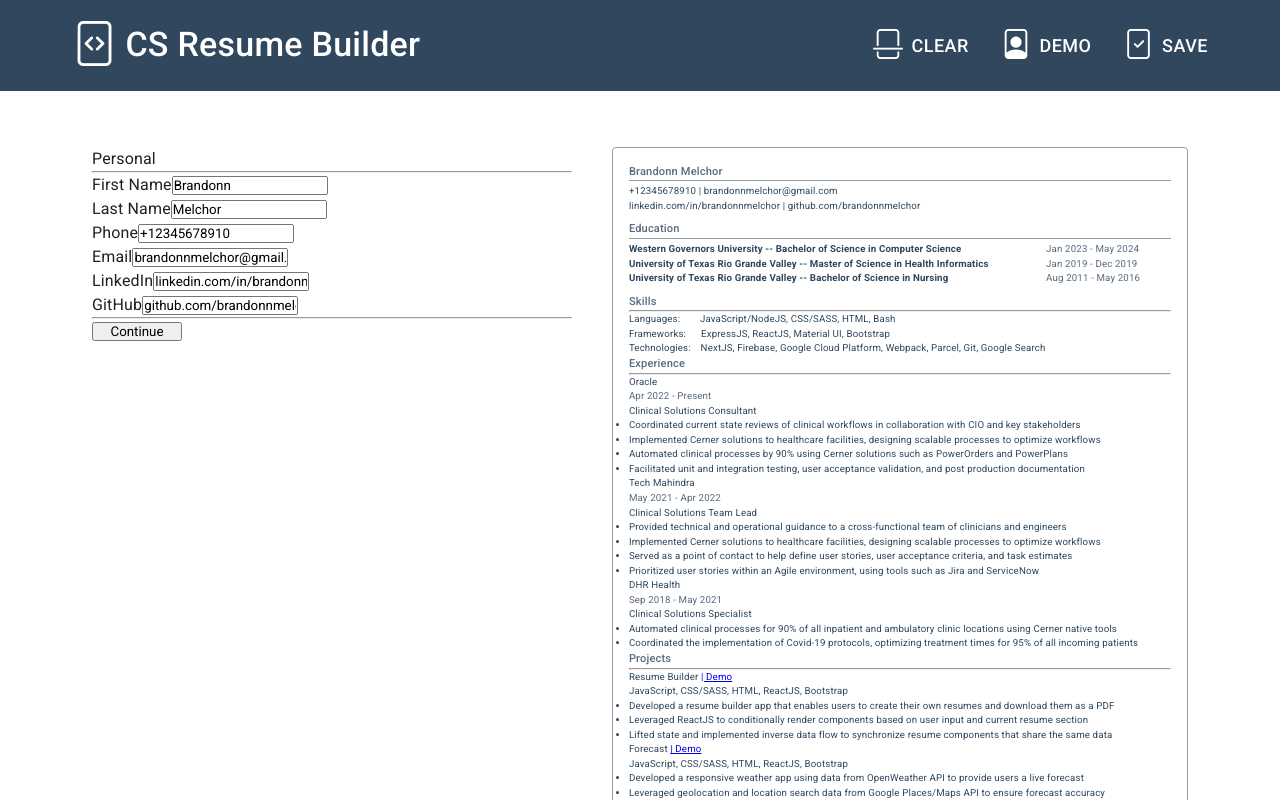
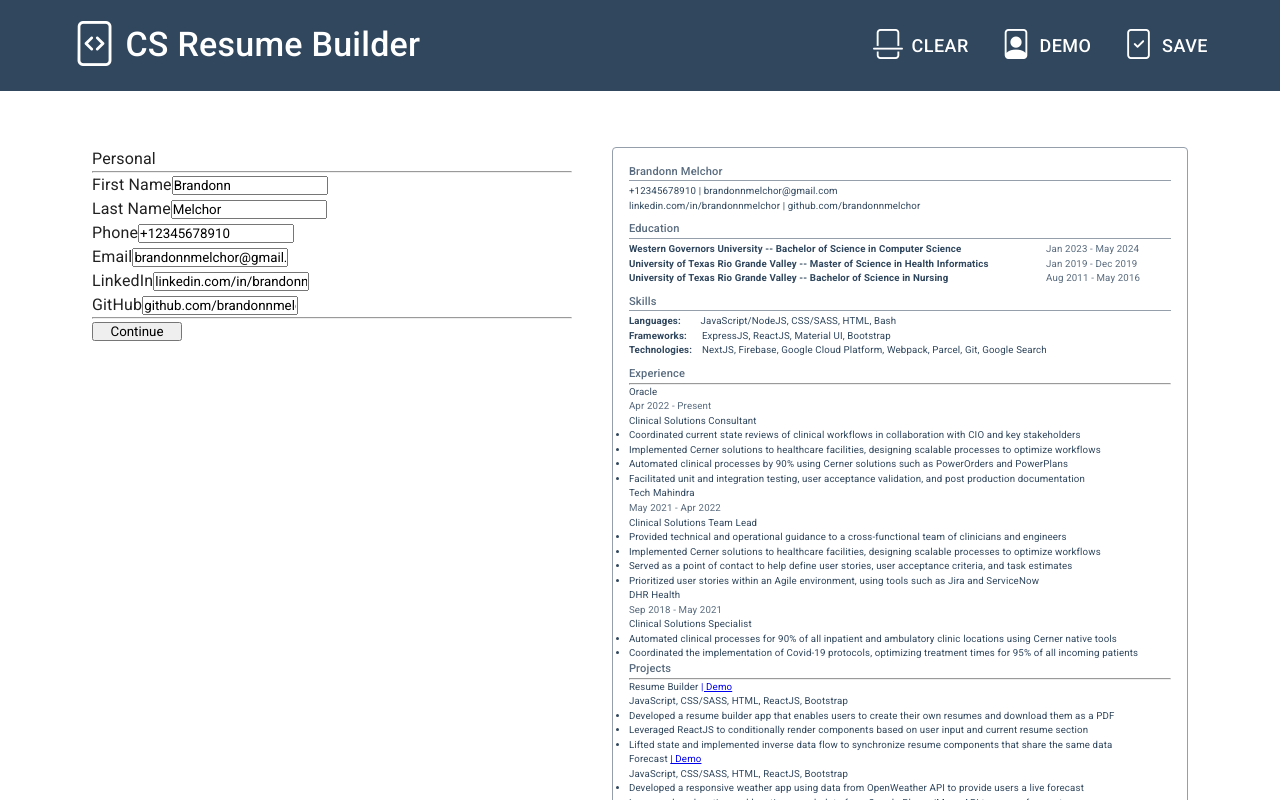
Before and after one commit to brandonnmelchor/resume-builder, a React (Create React App) app: page / in a window 1280 px wide. Shown: the top 800 px of the page. Built offline with nearby package versions, Linux system fonts and the light colour scheme.

Commit message:
update skills component with mui

```diff
--- a/src/components/resume_components/SkillsResume.js
+++ b/src/components/resume_components/SkillsResume.js
@@ -1,34 +1,37 @@
 import React from "react";
+
+import Box from "@mui/material/Box";
+import Divider from "@mui/material/Divider";
 
 export default class SkillsResume extends React.Component {
   render() {
     const { languages, frameworks, technologies } = this.props.skills;
 
     return (
-      <div className="w-100 mb-2 page-break">
-        <div className="resume-header fw-bold gray">Skills</div>
-        <hr />
-        <div className="resume-content">
+      <Box className="page-break" mb={1}>
+        <Box className="resume-header">Skills</Box>
+        <Divider className="divider" />
+        <Box className="resume-content">
           {languages.length > 0 && (
-            <div>
-              <span className="fw-bold">Languages:&emsp;&emsp;</span>
-              <span>{languages}</span>
-            </div>
+            <Box>
+              <Box sx={{ display: "inline", fontWeight: "bold" }}>Languages:&emsp;&emsp;</Box>
+              <Box sx={{ display: "inline" }}>{languages}</Box>
+            </Box>
           )}
           {frameworks.length > 0 && (
-            <div>
-              <span className="fw-bold">Frameworks:&emsp;&ensp;</span>
-              <span>{frameworks}</span>
-            </div>
+            <Box>
+              <Box sx={{ display: "inline", fontWeight: "bold" }}>Frameworks:&emsp;&ensp;</Box>
+              <Box sx={{ display: "inline" }}>{frameworks}</Box>
+            </Box>
           )}
           {technologies.length > 0 && (
-            <div>
-              <span className="fw-bold">Technologies:&emsp;</span>
-              <span>{technologies}</span>
-            </div>
+            <Box>
+              <Box sx={{ display: "inline", fontWeight: "bold" }}>Technologies:&emsp;</Box>
+              <Box sx={{ display: "inline" }}>{technologies}</Box>
+            </Box>
           )}
-        </div>
-      </div>
+        </Box>
+      </Box>
     );
   }
 }
```
